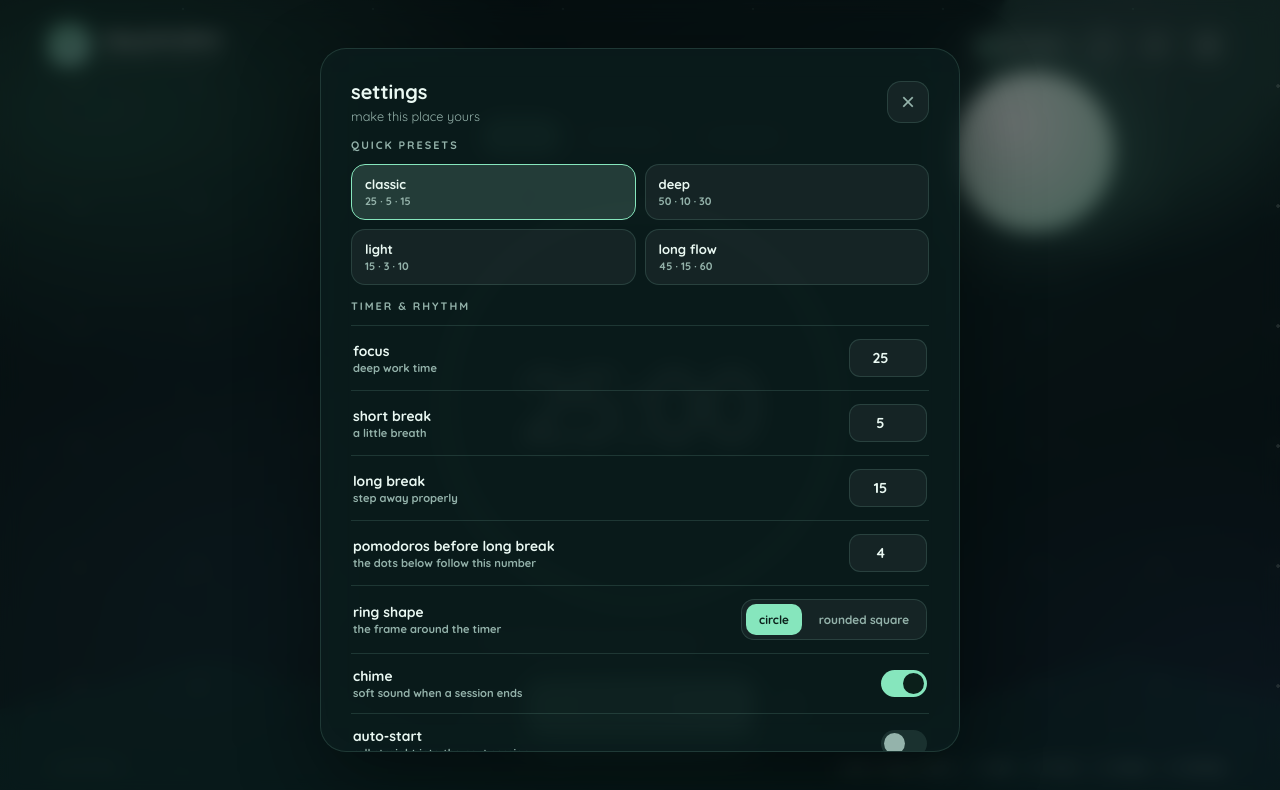
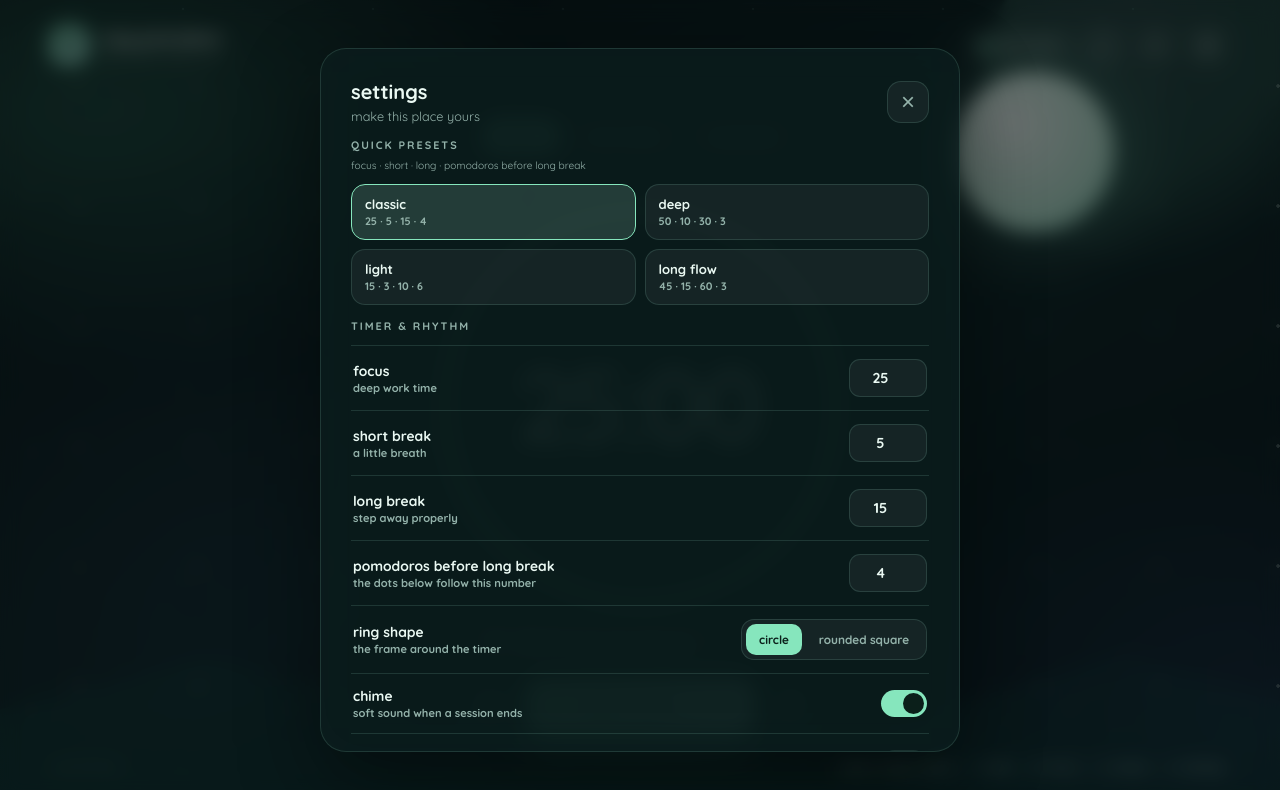
Before and after one commit to GramCraft/cozy-pomodoroo, a plain HTML site: page index.html in a window 1280 px wide. Both pictures are taken after a click on the button 1207 px from the left and 45 px from the top of the page. Drawn offline with Linux system fonts and the light colour scheme.

Commit message:
Add pomodoros-before-long-break to each preset

```diff
--- a/index.html
+++ b/index.html
@@ -1047,6 +1047,12 @@ footer {
 }
 .presets strong { font-size: .82rem; font-weight: 700; }
 .presets span { font-size: .68rem; font-weight: 600; color: var(--muted); }
+.presets-hint {
+  display: block;
+  margin: -5px 0 12px;
+  font-size: .64rem;
+  color: var(--muted);
+}
 
 .scenes-sheet .scene-grid { margin-top: 20px; }
 .scene-grid { display: grid; grid-template-columns: repeat(2, minmax(0, 1fr)); gap: 10px; }
@@ -1296,11 +1302,12 @@ footer {
       </div>
 
       <span class="group-label">quick presets</span>
-      <div class="presets" role="group" aria-label="Duration presets">
-        <button type="button" data-preset="classic"><strong>classic</strong><span>25 · 5 · 15</span></button>
-        <button type="button" data-preset="deep"><strong>deep</strong><span>50 · 10 · 30</span></button>
-        <button type="button" data-preset="light"><strong>light</strong><span>15 · 3 · 10</span></button>
-        <button type="button" data-preset="long-flow"><strong>long flow</strong><span>45 · 15 · 60</span></button>
+      <span class="presets-hint">focus · short · long · pomodoros before long break</span>
+      <div class="presets" role="group" aria-label="Timer presets">
+        <button type="button" data-preset="classic" title="25 focus · 5 short · 15 long · 4 pomodoros"><strong>classic</strong><span>25 · 5 · 15 · 4</span></button>
+        <button type="button" data-preset="deep" title="50 focus · 10 short · 30 long · 3 pomodoros"><strong>deep</strong><span>50 · 10 · 30 · 3</span></button>
+        <button type="button" data-preset="light" title="15 focus · 3 short · 10 long · 6 pomodoros"><strong>light</strong><span>15 · 3 · 10 · 6</span></button>
+        <button type="button" data-preset="long-flow" title="45 focus · 15 short · 60 long · 3 pomodoros"><strong>long flow</strong><span>45 · 15 · 60 · 3</span></button>
       </div>
 
       <span class="group-label">timer &amp; rhythm</span>
@@ -1378,10 +1385,10 @@ const SCENES = [
 ];
 
 const PRESETS = {
-  "classic":   { focus: 25, short: 5,  long: 15 },
-  "deep":      { focus: 50, short: 10, long: 30 },
-  "light":     { focus: 15, short: 3,  long: 10 },
-  "long-flow": { focus: 45, short: 15, long: 60 },
+  "classic":   { focus: 25, short: 5,  long: 15, cycle: 4 },
+  "deep":      { focus: 50, short: 10, long: 30, cycle: 3 },
+  "light":     { focus: 15, short: 3,  long: 10, cycle: 6 },
+  "long-flow": { focus: 45, short: 15, long: 60, cycle: 3 },
 };
 
 const STORE_KEY = "cozy-pomodoro-v1";
@@ -1693,7 +1700,8 @@ function syncRingButtons() {
 function syncPresets() {
   el.presets.forEach(button => {
     const p = PRESETS[button.dataset.preset];
-    const active = p && ["focus", "short", "long"].every(mode => state.durations[mode] === p[mode] * 60);
+    const active = p && ["focus", "short", "long"].every(mode => state.durations[mode] === p[mode] * 60)
+      && state.beforeLong === p.cycle;
     button.classList.toggle("active", !!active);
     button.setAttribute("aria-pressed", String(!!active));
   });
@@ -1703,9 +1711,12 @@ function applyPreset(key) {
   const p = PRESETS[key];
   if (!p) return;
   state.durations = { focus: p.focus * 60, short: p.short * 60, long: p.long * 60 };
+  state.beforeLong = p.cycle;
   el.focusMin.value = p.focus;
   el.shortMin.value = p.short;
   el.longMin.value = p.long;
+  el.cycleCount.value = p.cycle;
+  buildPips();
   setMode(state.mode);
   persist();
   syncPresets();
```
